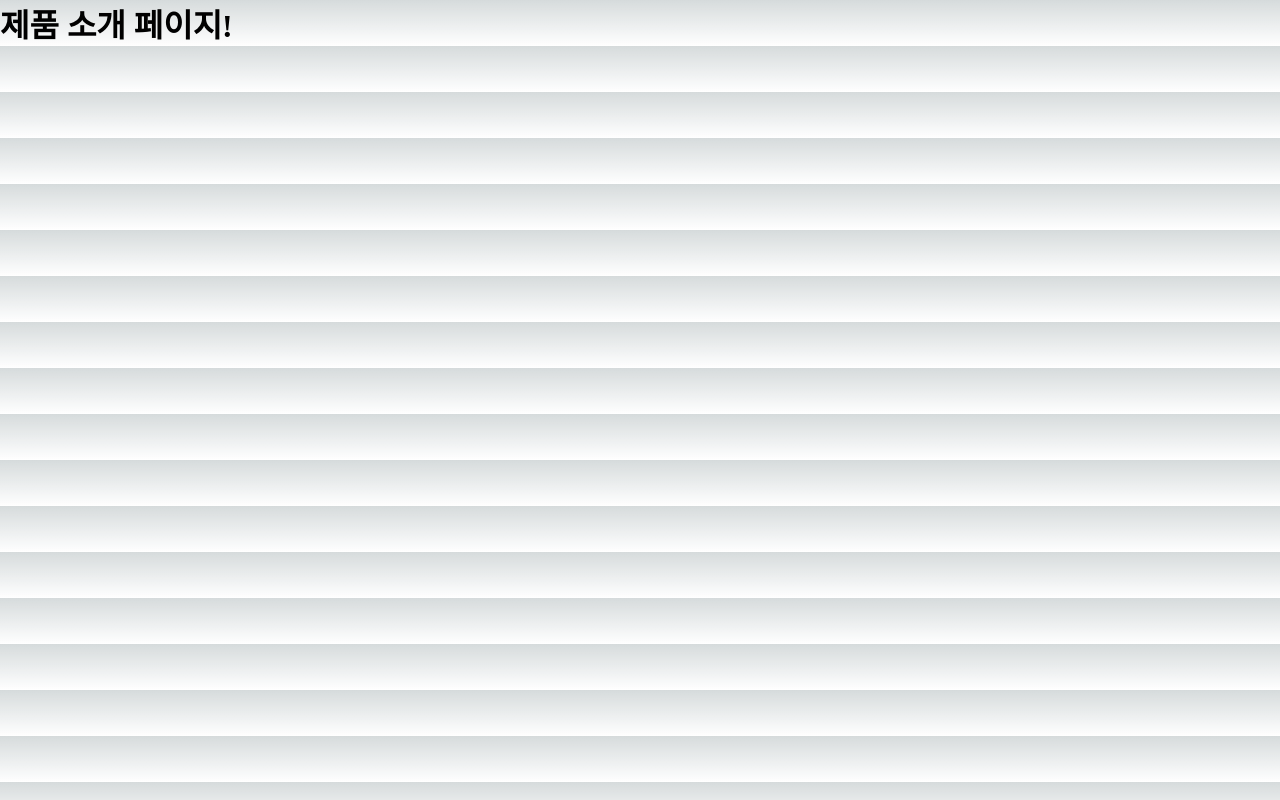
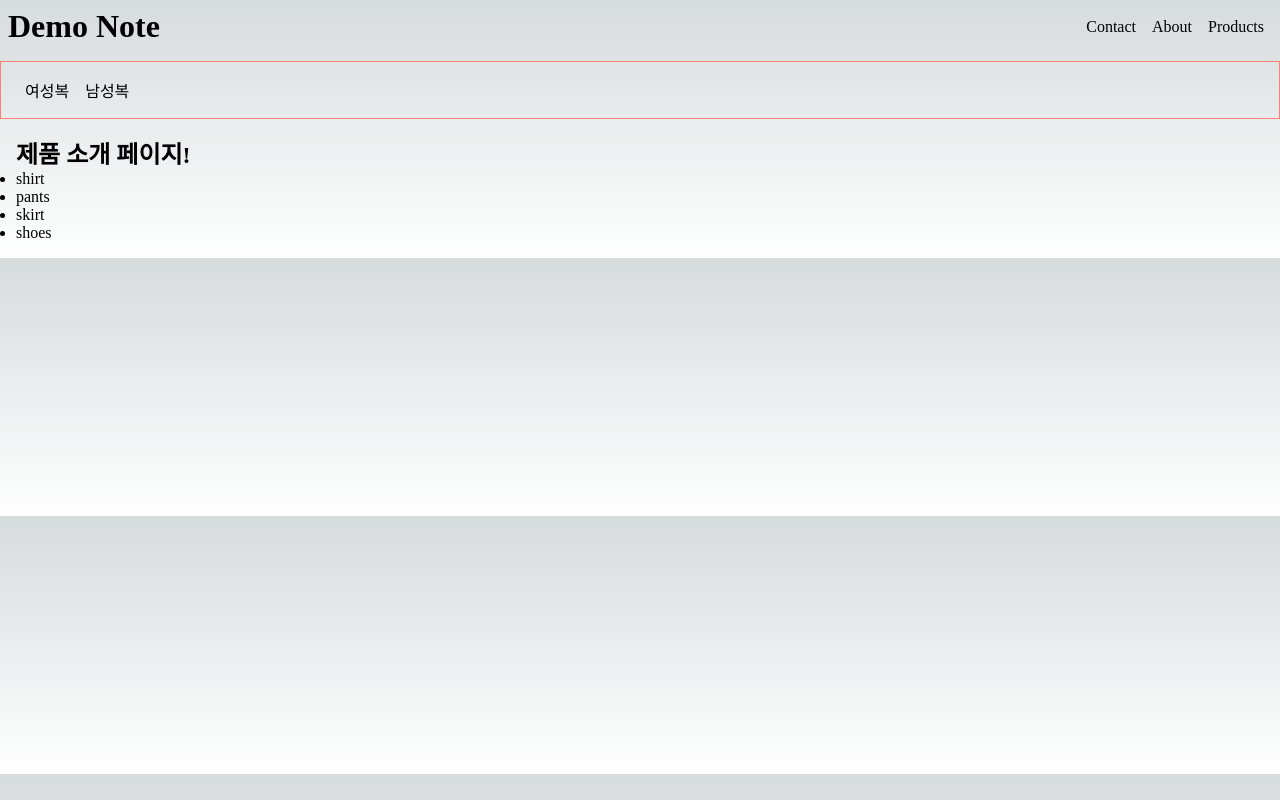
Before and after one commit to JHni2/nextJs, a Next.js app: page /products in a window 1280 px wide. Built offline with nearby package versions, Linux system fonts and the light colour scheme.

Commit message:
Link 추가하기

```diff
--- /dev/null
+++ b/src/app/about/page.tsx
@@ -0,0 +1,3 @@
+export default function page() {
+  return <h1>About Us!</h1>;
+}
--- /dev/null
+++ b/src/app/layout.module.css
@@ -0,0 +1,11 @@
+.header{
+  display:flex;
+  justify-content: space-between;
+  align-items:center;
+  padding:8px;
+  border-bottom: 1px sold #132f52;
+}
+
+.nav a {
+  padding:0px 8px;
+}
--- a/src/app/layout.tsx
+++ b/src/app/layout.tsx
@@ -1,18 +1,22 @@
-import './globals.css'
+import Link from 'next/link';
+import './globals.css';
+import styles from './layout.module.css';
 
-export default function RootLayout({
-  children,
-}: {
-  children: React.ReactNode
-}) {
+export default function RootLayout({ children }: { children: React.ReactNode }) {
   return (
     <html lang="en">
-      {/*
-        <head /> will contain the components returned by the nearest parent
-        head.tsx. Find out more at https://beta.nextjs.org/docs/api-reference/file-conventions/head
-      */}
       <head />
-      <body>{children}</body>
+      <body>
+        <header className={styles.header}>
+          <h1>Demo Note</h1>
+          <nav className={styles.nav}>
+            <Link href="/contact">Contact</Link>
+            <Link href="/about">About</Link>
+            <Link href="/products">Products</Link>
+          </nav>
+        </header>
+        {children}
+      </body>
     </html>
-  )
+  );
 }
--- /dev/null
+++ b/src/app/products/layout.module.css
@@ -0,0 +1,13 @@
+.nav {
+  padding: 16px;
+  margin-top: 8px;
+  border: 1px solid salmon
+}
+
+.nav a {
+  padding: 0px 8px;
+}
+
+.product {
+  padding: 16px;
+}
--- /dev/null
+++ b/src/app/products/layout.tsx
@@ -0,0 +1,14 @@
+import Link from 'next/link';
+import styles from './layout.module.css';
+
+export default function ProductsLayout({ children }: { children: React.ReactNode }) {
+  return (
+    <>
+      <nav className={styles.nav}>
+        <Link href="/products/women">여성복</Link>
+        <Link href="/products/man">남성복</Link>
+      </nav>
+      <section className={styles.product}>{children}</section>
+    </>
+  );
+}
--- a/src/app/products/page.tsx
+++ b/src/app/products/page.tsx
@@ -1,3 +1,18 @@
+import Link from 'next/link';
+
+const products = ['shirt', 'pants', 'skirt', 'shoes'];
+
 export default function index() {
-  return <h1>제품 소개 페이지!</h1>;
+  return (
+    <>
+      <h1>제품 소개 페이지!</h1>
+      <ul>
+        {products.map((product, index) => (
+          <li key={index}>
+            <Link href={`/products/${product}`}>{product}</Link>
+          </li>
+        ))}
+      </ul>
+    </>
+  );
 }
```
Also changed, not shown: 1 other file (tests, documents, lock files or other folders).
